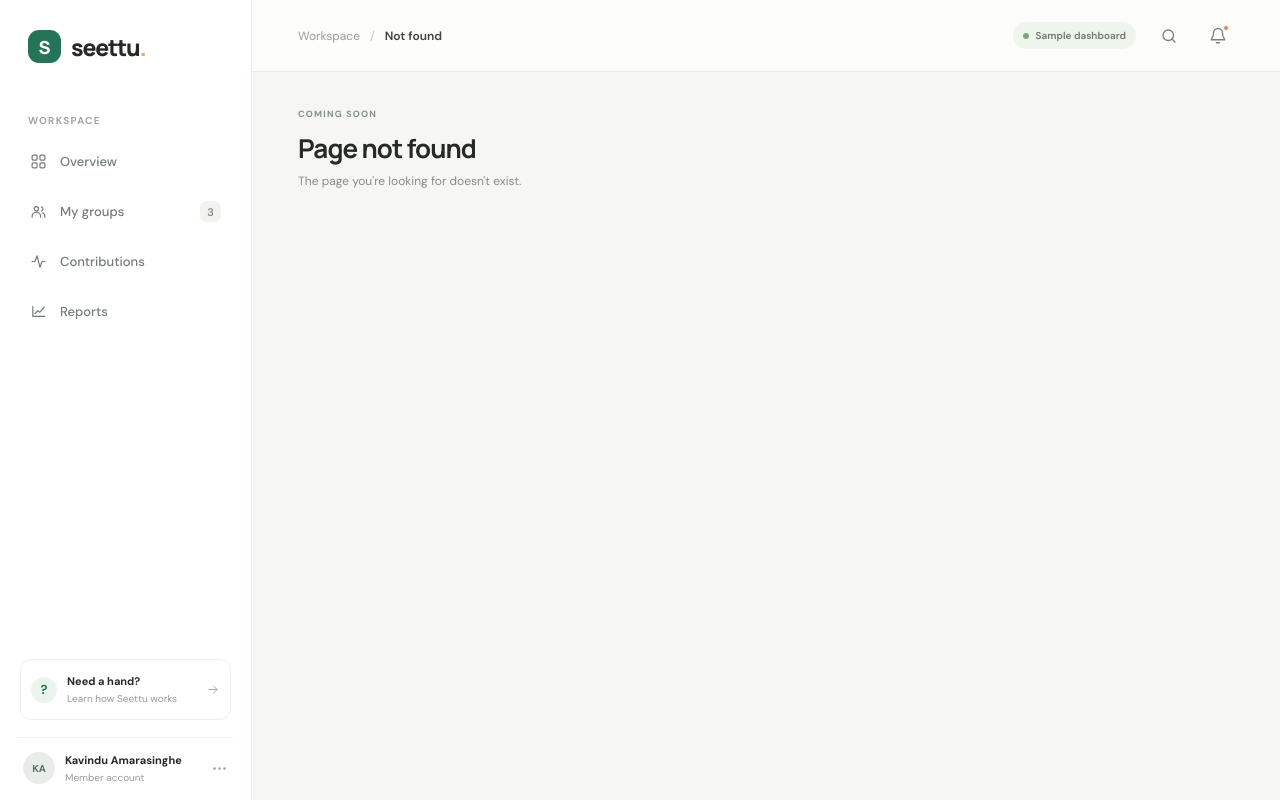
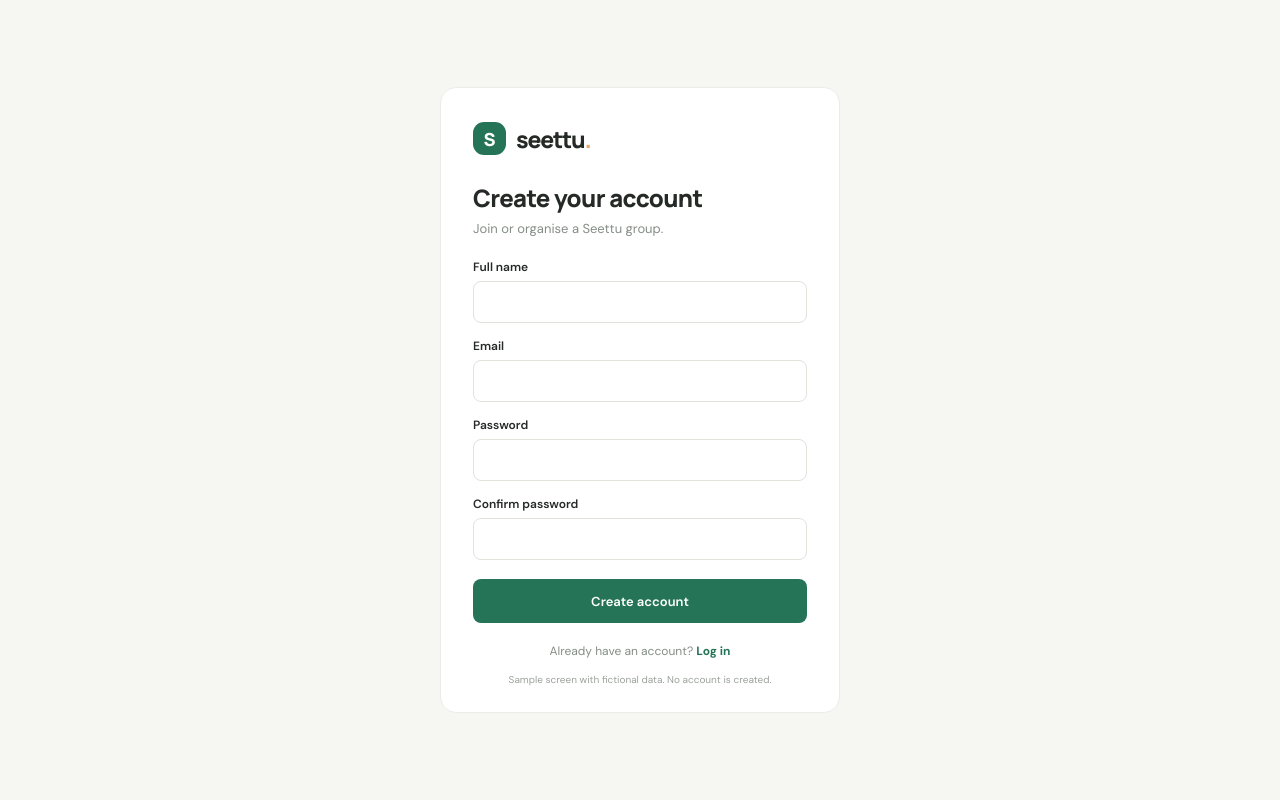
Before and after one commit to Sandun-Gunawardana/Sittu_Project, a React (Vite) app in the folder client/: page /register in a window 1280 px wide. Built offline with nearby package versions, Linux system fonts and the light colour scheme.

Commit message:
Added the Login and Register Screens

```diff
--- a/client/src/app/App.jsx
+++ b/client/src/app/App.jsx
@@ -1,11 +1,15 @@
 import { Route, Routes } from "react-router-dom";
 import AppLayout from "./AppLayout.jsx";
 import OverviewPage from "../pages/OverviewPage.jsx";
+import LoginPage from "../pages/LoginPage.jsx";
+import RegisterPage from "../pages/RegisterPage.jsx";
 import PlaceholderPage from "../pages/PlaceholderPage.jsx";
 
 function App() {
   return (
     <Routes>
+      <Route path="login" element={<LoginPage />} />
+      <Route path="register" element={<RegisterPage />} />
       <Route element={<AppLayout />}>
         <Route index element={<OverviewPage />} />
         <Route path="groups" element={<PlaceholderPage title="My groups" description="Your Seettu groups will be listed here." />} />
--- a/client/src/app/app.css
+++ b/client/src/app/app.css
@@ -207,3 +207,21 @@ td { height: 52px; border-bottom: 1px solid #f0f2ee; font-size: 9px; }
   .filter-button { align-self: flex-end; }
   .page-footer { flex-direction: column; gap: 6px; }
 }
+
+/* Authentication screens */
+.auth-shell { min-height: 100vh; display: grid; place-items: center; padding: 24px; }
+.auth-card { width: 100%; max-width: 400px; padding: 34px 32px 26px; background: #fff; border: 1px solid var(--line); border-radius: 16px; }
+.auth-brand { padding: 0; margin-bottom: 26px; }
+.auth-card h1 { margin: 0 0 6px; font: 800 24px Manrope, sans-serif; letter-spacing: -.6px; }
+.auth-subtitle { margin: 0 0 22px; color: var(--muted); font-size: 13px; }
+.auth-form { display: grid; gap: 15px; }
+.form-field { display: grid; gap: 6px; }
+.form-field label { font-size: 12px; font-weight: 600; }
+.form-field input { height: 42px; padding: 0 12px; border: 1px solid #dfe3dc; border-radius: 8px; background: #fff; font: inherit; font-size: 13px; }
+.form-field input:focus-visible { outline: 2px solid var(--green); outline-offset: 1px; }
+.form-field input[aria-invalid="true"] { border-color: #c0483a; }
+.field-error { color: #c0483a; font-size: 11px; }
+.auth-submit { width: 100%; height: 44px; margin-top: 4px; font-size: 13px; }
+.auth-footer { margin: 20px 0 0; text-align: center; color: var(--muted); font-size: 12px; }
+.auth-footer a { color: var(--green); font-weight: 700; }
+.auth-note { margin: 14px 0 0; text-align: center; color: #9ba29b; font-size: 10px; }
--- /dev/null
+++ b/client/src/components/AuthLayout.jsx
@@ -0,0 +1,19 @@
+import { Link } from "react-router-dom";
+
+export function AuthLayout({ title, subtitle, children, footer }) {
+  return (
+    <div className="auth-shell">
+      <div className="auth-card">
+        <Link className="brand auth-brand" to="/" aria-label="Digital Seettu home">
+          <span className="brand-mark">S</span>
+          <span>seettu<span className="brand-period">.</span></span>
+        </Link>
+        <h1>{title}</h1>
+        <p className="auth-subtitle">{subtitle}</p>
+        {children}
+        <p className="auth-footer">{footer}</p>
+        <p className="auth-note">Sample screen with fictional data. No account is created.</p>
+      </div>
+    </div>
+  );
+}
--- /dev/null
+++ b/client/src/components/FormField.jsx
@@ -0,0 +1,9 @@
+export function FormField({ id, label, error, ...inputProps }) {
+  return (
+    <div className="form-field">
+      <label htmlFor={id}>{label}</label>
+      <input id={id} name={id} aria-invalid={error ? "true" : undefined} aria-describedby={error ? `${id}-error` : undefined} {...inputProps} />
+      {error && <span className="field-error" id={`${id}-error`} role="alert">{error}</span>}
+    </div>
+  );
+}
--- /dev/null
+++ b/client/src/pages/LoginPage.jsx
@@ -0,0 +1,33 @@
+import { useState } from "react";
+import { Link, useNavigate } from "react-router-dom";
+import { AuthLayout } from "../components/AuthLayout.jsx";
+import { FormField } from "../components/FormField.jsx";
+
+export default function LoginPage() {
+  const navigate = useNavigate();
+  const [errors, setErrors] = useState({});
+
+  function handleSubmit(event) {
+    event.preventDefault();
+    const data = new FormData(event.currentTarget);
+    const next = {};
+    if (!/^\S+@\S+\.\S+$/.test(data.get("email").trim())) next.email = "Enter a valid email address.";
+    if (!data.get("password")) next.password = "Enter your password.";
+    setErrors(next);
+    if (Object.keys(next).length === 0) navigate("/");
+  }
+
+  return (
+    <AuthLayout
+      title="Welcome back"
+      subtitle="Log in to see your Seettu groups."
+      footer={<>New here? <Link to="/register">Create an account</Link></>}
+    >
+      <form className="auth-form" onSubmit={handleSubmit} noValidate>
+        <FormField id="email" label="Email" type="email" autoComplete="email" error={errors.email} />
+        <FormField id="password" label="Password" type="password" autoComplete="current-password" error={errors.password} />
+        <button className="primary-button auth-submit" type="submit">Log in</button>
+      </form>
+    </AuthLayout>
+  );
+}
--- /dev/null
+++ b/client/src/pages/RegisterPage.jsx
@@ -0,0 +1,37 @@
+import { useState } from "react";
+import { Link, useNavigate } from "react-router-dom";
+import { AuthLayout } from "../components/AuthLayout.jsx";
+import { FormField } from "../components/FormField.jsx";
+
+export default function RegisterPage() {
+  const navigate = useNavigate();
+  const [errors, setErrors] = useState({});
+
+  function handleSubmit(event) {
+    event.preventDefault();
+    const data = new FormData(event.currentTarget);
+    const next = {};
+    if (data.get("fullName").trim().length < 2) next.fullName = "Enter your full name.";
+    if (!/^\S+@\S+\.\S+$/.test(data.get("email").trim())) next.email = "Enter a valid email address.";
+    if (data.get("password").length < 8) next.password = "Use at least 8 characters.";
+    if (data.get("confirmPassword") !== data.get("password")) next.confirmPassword = "Passwords do not match.";
+    setErrors(next);
+    if (Object.keys(next).length === 0) navigate("/");
+  }
+
+  return (
+    <AuthLayout
+      title="Create your account"
+      subtitle="Join or organise a Seettu group."
+      footer={<>Already have an account? <Link to="/login">Log in</Link></>}
+    >
+      <form className="auth-form" onSubmit={handleSubmit} noValidate>
+        <FormField id="fullName" label="Full name" autoComplete="name" error={errors.fullName} />
+        <FormField id="email" label="Email" type="email" autoComplete="email" error={errors.email} />
+        <FormField id="password" label="Password" type="password" autoComplete="new-password" error={errors.password} />
+        <FormField id="confirmPassword" label="Confirm password" type="password" autoComplete="new-password" error={errors.confirmPassword} />
+        <button className="primary-button auth-submit" type="submit">Create account</button>
+      </form>
+    </AuthLayout>
+  );
+}
```
